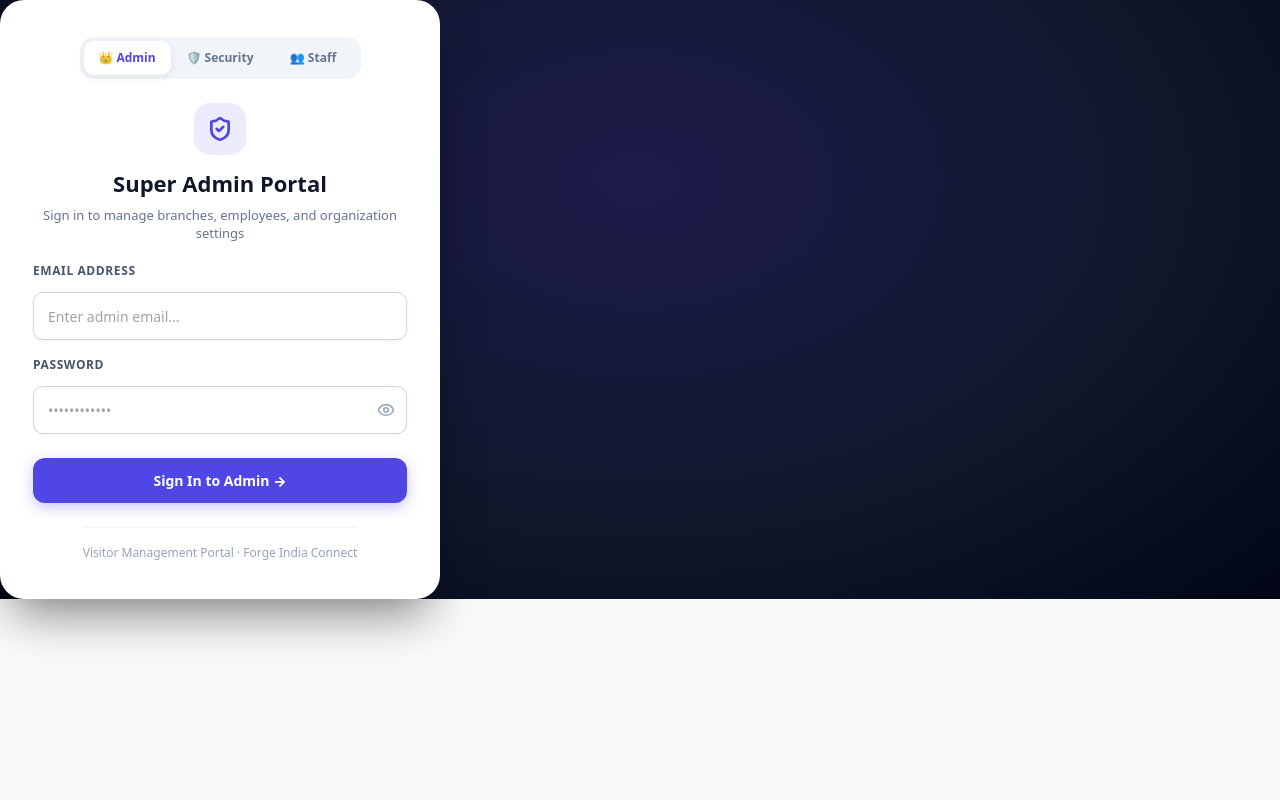
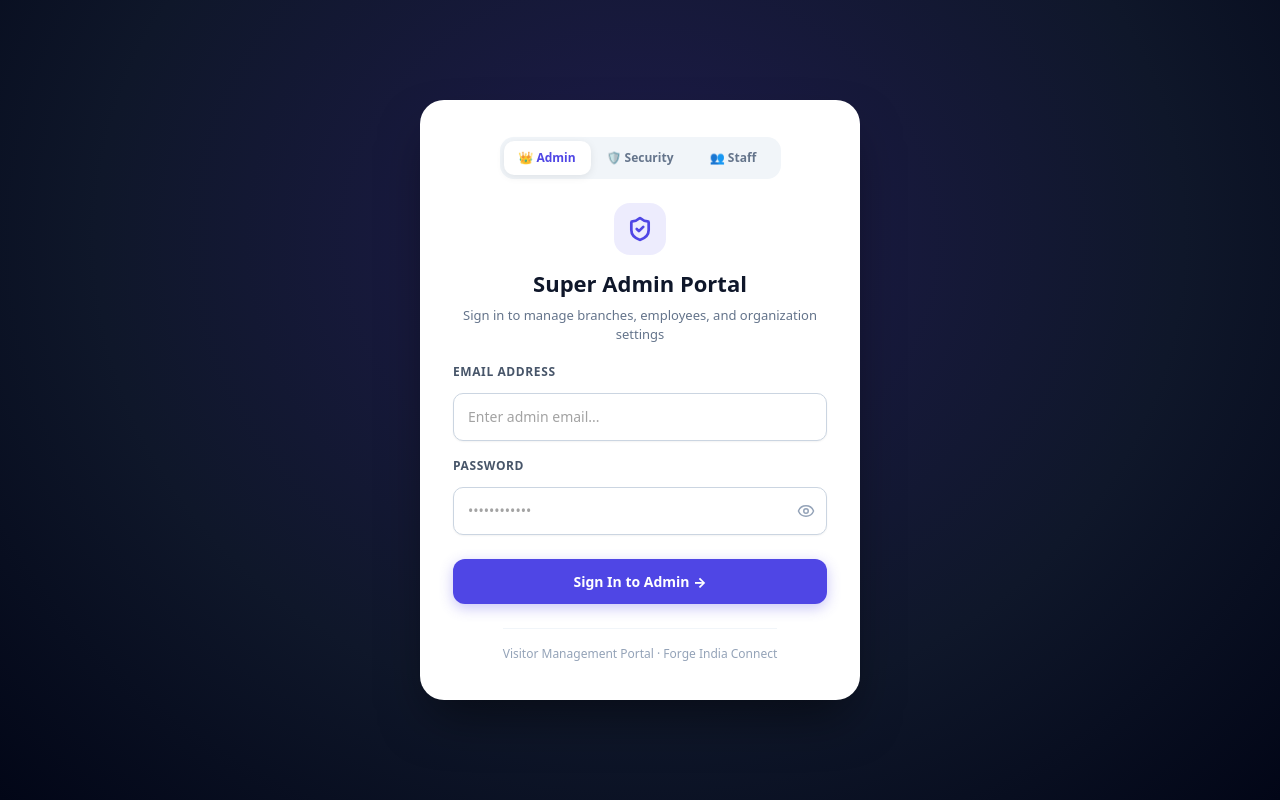
Before and after one commit to ficproject26/Visiter-Pass-, a Next.js app: page /login in a window 1280 px wide. Built offline with nearby package versions, Linux system fonts and the light colour scheme; no server answers; the database is empty.

Commit message:
fix: center super admin login card vertically and horizontally with explicit inline flexbox styles

```diff
--- a/src/components/Auth/UnifiedLogin.jsx
+++ b/src/components/Auth/UnifiedLogin.jsx
@@ -86,14 +86,23 @@ export default function UnifiedLogin({ initialRole = 'admin', hideTabs = false }
 
   return (
     <div
-      className="min-h-screen flex flex-col font-sans relative overflow-hidden"
       style={{
+        minHeight: "100vh",
+        width: "100%",
+        display: "flex",
+        flexDirection: "column",
+        alignItems: "center",
+        justifyContent: "center",
+        position: "relative",
+        overflow: "hidden",
+        padding: "20px",
+        boxSizing: "border-box",
         background: 'radial-gradient(ellipse at 50% 30%, #1e1b4b 0%, #0f172a 60%, #020617 100%)',
       }}
     >
       {/* Centered Login Card */}
-      <main className="relative z-10 flex-1 flex items-center justify-center p-[16px]">
-        <div className="auth-card" style={{ maxWidth: 440, width: "100%", borderRadius: 24, padding: "2.25rem 2rem", background: "white", boxShadow: "0 25px 50px -12px rgba(0, 0, 0, 0.5)" }}>
+      <main style={{ position: "relative", zIndex: 10, display: "flex", alignItems: "center", justifyContent: "center", width: "100%", margin: "auto", padding: "16px", boxSizing: "border-box" }}>
+        <div className="auth-card" style={{ maxWidth: 440, width: "100%", borderRadius: 24, padding: "2.25rem 2rem", background: "white", boxShadow: "0 25px 50px -12px rgba(0, 0, 0, 0.5)", margin: "0 auto" }}>
 
           {/* Portal Switcher Tabs (Only if hideTabs is false) */}
           {!hideTabs && (
```
